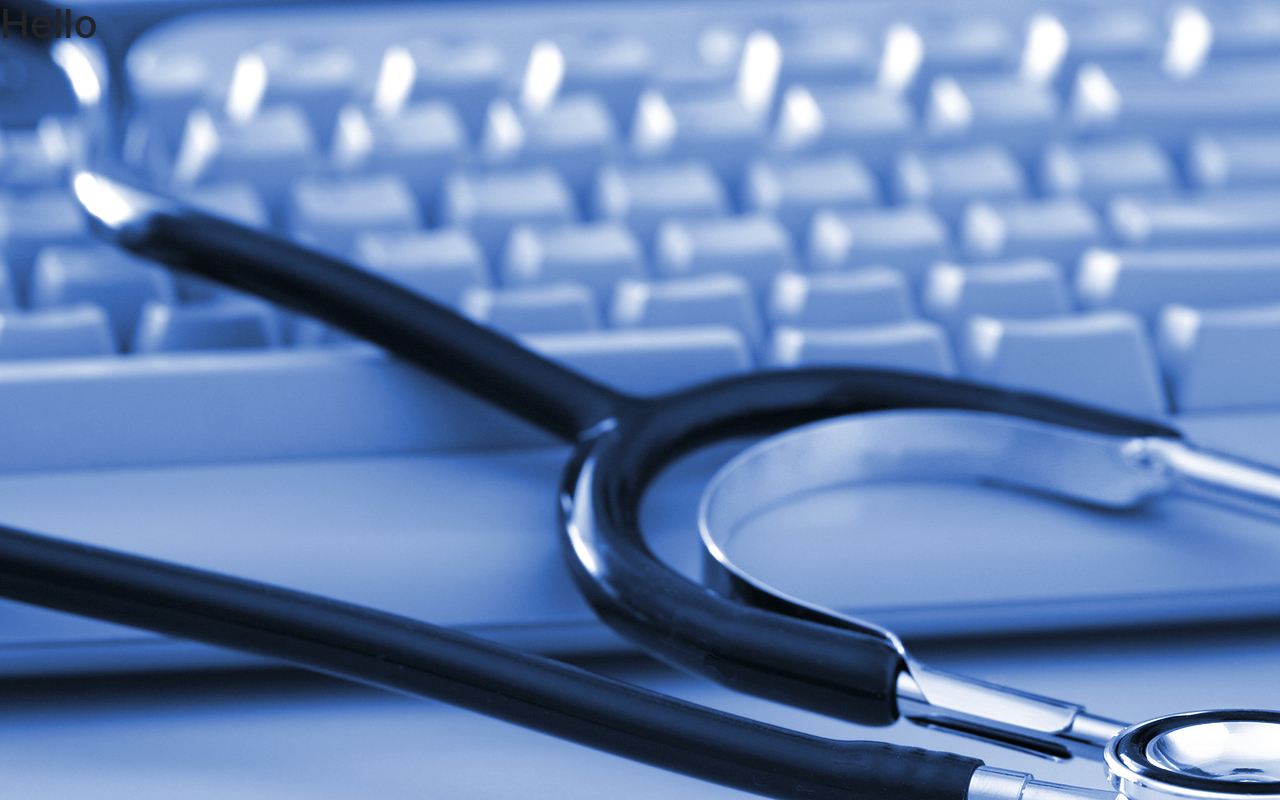
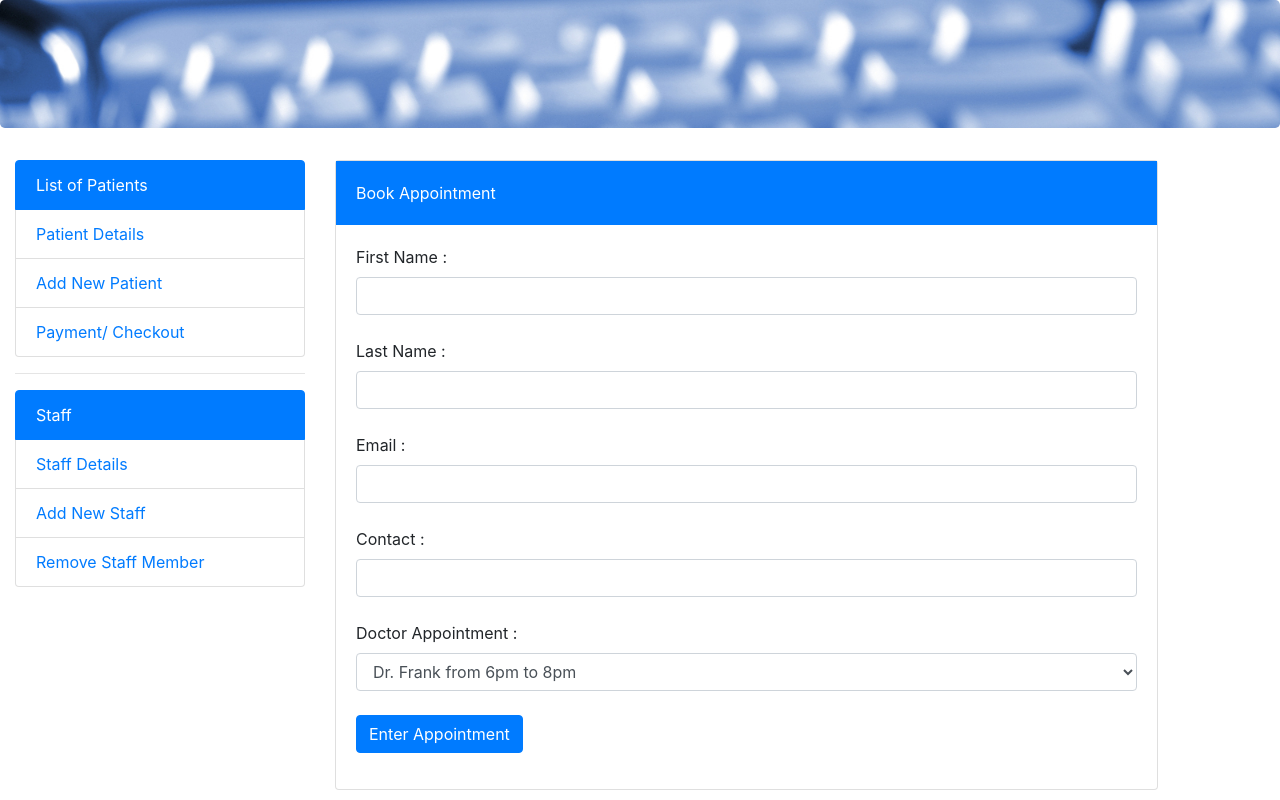
Before and after one commit to stecor/php-hms, a PHP site: page /admin-panel.php in a window 1280 px wide. Run offline with PHP 8.4, Linux system fonts and the light colour scheme.

Commit message:
admin panel

```diff
--- a/admin-panel.php
+++ b/admin-panel.php
@@ -7,7 +7,52 @@
     <link rel="stylesheet" href="/css/master.css">
   </head>
   <body>
-    <h1>Hello</h1>
+    <div class="jumbotron admin"></div>
+      <div class="container-fluid">
+        <div class="row">
+          <div class="col-md-3">
+            <div class="list-group">
+              <a href="" class="list-group-item active">List of Patients</a>
+              <a href="" class="list-group-item ">Patient Details</a>
+              <a href="" class="list-group-item ">Add New Patient</a>
+              <a href="" class="list-group-item ">Payment/ Checkout</a>
+            </div>
+            <hr>
+            <div class="list-group">
+              <a href="" class="list-group-item active">Staff</a>
+              <a href="" class="list-group-item ">Staff Details</a>
+              <a href="" class="list-group-item ">Add New Staff</a>
+              <a href="" class="list-group-item ">Remove Staff Member</a>
+            </div>
+          </div>
+          <div class="col-md-8">
+            <div class="card">
+              <div class="card-body admin-head">
+                Book Appointment
+              </div>
+              <div class="card-body">
+                <form class="form-group" action="func.php" method="post">
+                  <label for="fname">First Name :</label>
+                  <input type="text" name="fname" class="form-control"><br>
+                  <label for="lname">Last Name :</label>
+                  <input type="text" name="lname" class="form-control"><br>
+                  <label for="email">Email :</label>
+                  <input type="text" name="email" class="form-control"><br>
+                  <label for="contact">Contact :</label>
+                  <input type="text" name="contact" class="form-control"><br>
+                  <label for="docapp">Doctor Appointment :</label>
+                  <select class="form-control" name="docapp">
+                    <option value="Dr. Frank from 6pm to 8pm">Dr. Frank from 6pm to 8pm</option>
+                    <option value="Dr. Carol from 4pm to 6pm">Dr. Carol from 4pm to 6pm</option>
+                  </select><br>
+                  <input type="submit" name="patient_submit" value="Enter Appointment" class="btn btn-primary">
+                </form>
+              </div>
+            </div>
+          </div>
+          <div class="col-md-1"></div>
+        </div>
+      </div>
     <script src="https://ajax.googleapis.com/ajax/libs/jquery/3.3.1/jquery.min.js"></script>
     <script src="https://maxcdn.bootstrapcdn.com/bootstrap/4.0.0/js/bootstrap.min.js" integrity="sha384-JZR6Spejh4U02d8jOt6vLEHfe/JQGiRRSQQxSfFWpi1MquVdAyjUar5+76PVCmYl" crossorigin="anonymous"></script>
   </body>
--- a/css/master.css
+++ b/css/master.css
@@ -1,14 +1,25 @@
-body{
+.principal{
   background-image:url("../images/it-health.jpg");
   background-repeat: no-repeat;
-
 }
 
-.container{
+.principal .container{
   width:400px;
   margin-top: 100px;
+}
+
+.admin{
+  background: url('../images/it-health.jpg');
+  background-repeat: no-repeat;
+  background-size: cover;
+  height: 100px;
 }
 
 #btnsubmit:hover{
   cursor: pointer;
 }
+
+.admin-head{
+  background-color: #007BFF;
+  color:#fff;
+}
--- a/index.php
+++ b/index.php
@@ -6,7 +6,7 @@
     <link rel="stylesheet" href="https://maxcdn.bootstrapcdn.com/bootstrap/4.0.0/css/bootstrap.min.css" integrity="sha384-Gn5384xqQ1aoWXA+058RXPxPg6fy4IWvTNh0E263XmFcJlSAwiGgFAW/dAiS6JXm" crossorigin="anonymous">
     <link rel="stylesheet" href="/css/master.css">
   </head>
-  <body>
+  <body class="principal">
     <div class="container">
       <div class="card">
         <img src="images/hmsdoctor.jpg" class="card-img-top" alt="">
```
Also changed, not shown: func.php (+29 -4 lines).
